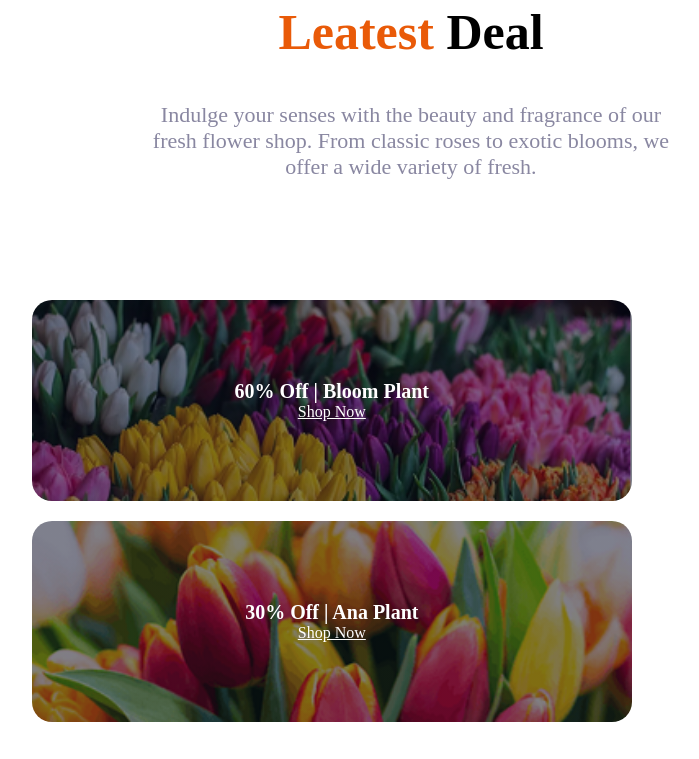
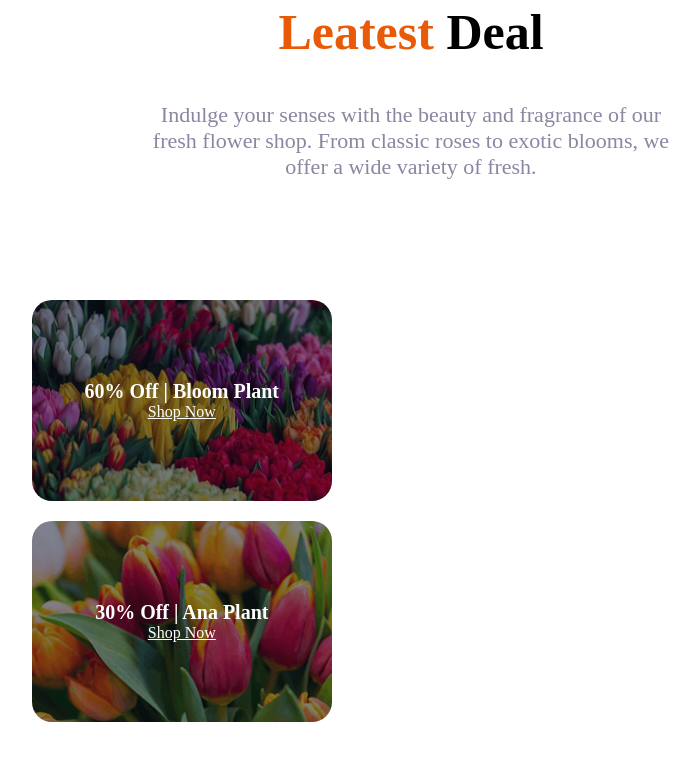
Before and after one commit to Sudipto-Sen-Gupto/assignment-2, a plain HTML site: page index.html in a window 1280 px wide. Shown: the part 4576-5335 px from the top of the page, without its empty margins (229-928 px from the left). Drawn offline with Linux system fonts and the light colour scheme.

Commit message:
recorrection

```diff
--- a/style.css
+++ b/style.css
@@ -227,7 +227,7 @@ background: url('B12A02-Responsive-Flowers/assets/deal-ana.png')  no-repeat  ;
     }
 
     .plant-variety {
-      width: 600px;
+      width: 300px;
       height: 201px;
       border-radius: 20px;
       background-size: cover;
```
